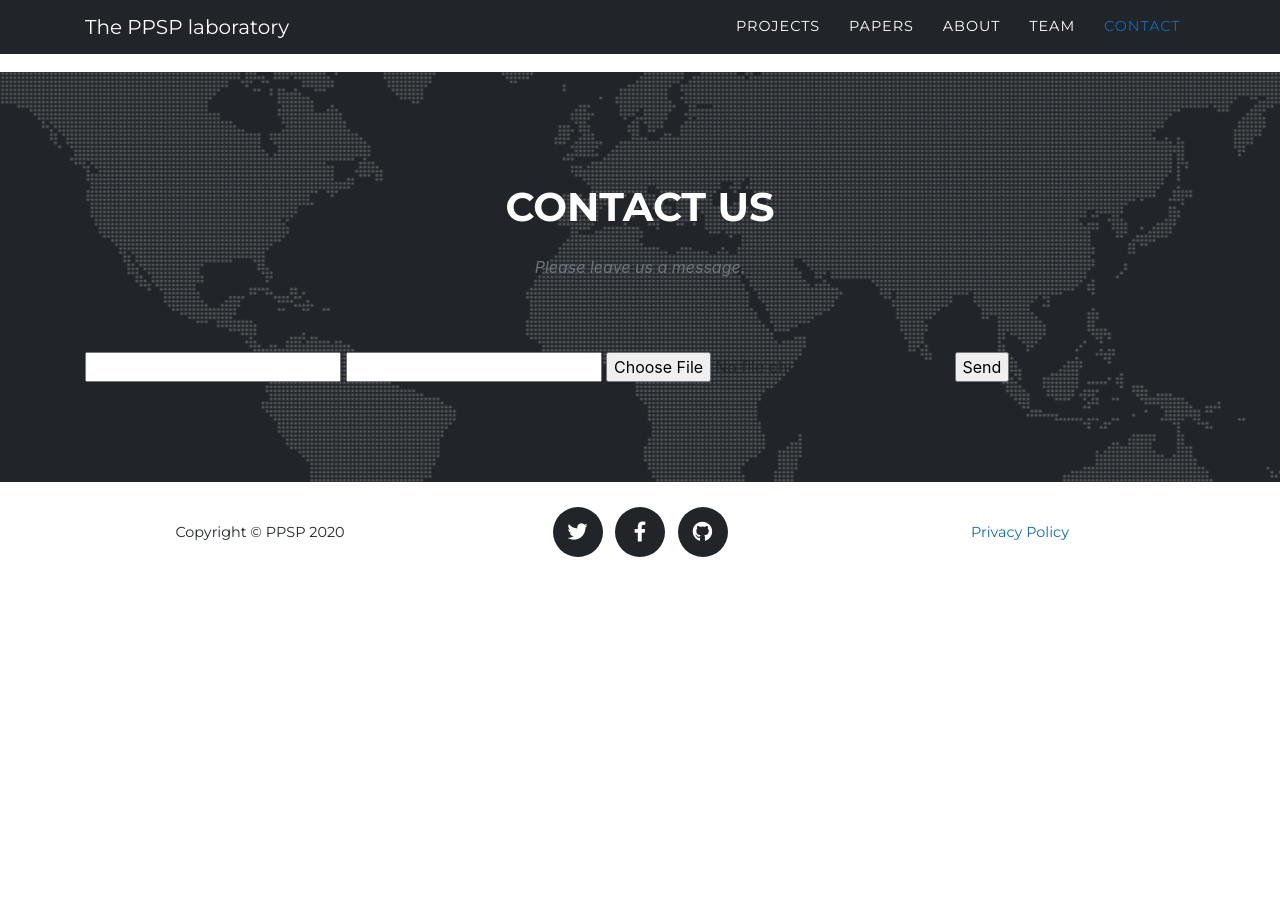
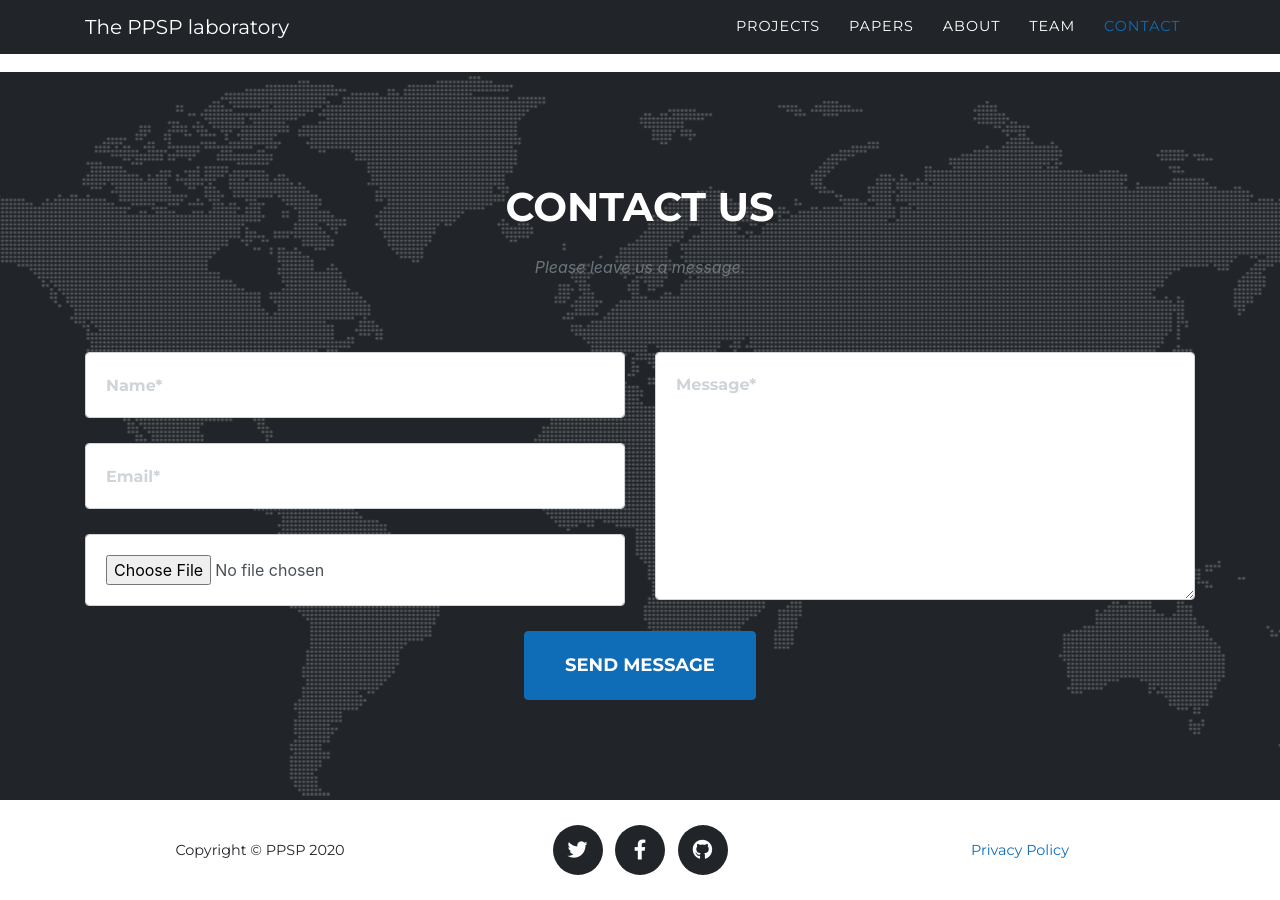
Before and after one commit to raviriley/agency-jekyll-theme, a Jekyll site: the page built from index.md, in a window 1280 px wide and 900 px high, scrolled down 5844 px. Built offline with Jekyll 4.4.1, drawn with Linux system fonts in a browser that asks for light colours; some web fonts are replaced; before the commit the page ends 6426 px from its top, so only the background shows below that.

Commit message:
Update contact

```diff
--- a/_includes/contact.html
+++ b/_includes/contact.html
@@ -9,11 +9,39 @@
       </div>
       <div class="row">
         <div class="col-lg-12">
-          <form action="https://formspree.io/f/mwkwnngj" method="POST" enctype="multipart/form-data">
-            <input type="text" name="name">
-            <input type="email" name="_replyto">
-            <input type="file" name="attachment">
-            <input type="submit" value="Send">
+          <form id="contactForm" action="https://formspree.io/f/mgepllgp" method="POST" enctype="multipart/form-data">
+		  <!--name="sentMessage"-->
+            <div class="row">
+              <div class="col-md-6">
+                <div class="form-group">
+                  <input name="name" class="form-control" id="name" type="text" placeholder="Name*" required="required" data-validation-required-message="Please enter your name.">
+                  <p class="help-block text-danger"></p>
+                </div>
+                <div class="form-group">
+                  <input name="_replyto" class="form-control" id="email" type="email" placeholder="Email*" required="required" data-validation-required-message="Please enter your email address.">
+                  <p class="help-block text-danger"></p>
+                </div>
+                <div class="form-group">
+                  <!--<input name="phone" class="form-control" id="phone" type="tel" placeholder="Phone Number" data-validation-required-message="Please enter your phone number.">-->
+                  <input class="form-control" type="file" name="upload">
+                  <p class="help-block text-danger"></p>
+                </div>
+              </div>
+              <div class="col-md-6">
+                <div class="form-group">
+                  <textarea name="message" class="form-control" id="message" placeholder="Message*" required="required" data-validation-required-message="Please enter a message."></textarea>
+                  <p class="help-block text-danger"></p>
+                </div>
+              </div>
+			  <input type="hidden" name="_subject" id="email-subject" value="Contact Form Submission">
+              <div class="clearfix"></div>
+              <div class="col-lg-12 text-center">
+                <div id="success"></div>
+                <button id="sendMessageButton" class="btn btn-primary btn-xl text-uppercase" type="submit">Send Message</button>
+              </div>
+			  <input type="text" name="_gotcha" style="display:none">
+			  <input type="hidden" name="_next" value="#"/>
+            </div>
           </form>
         </div>
       </div>
```
